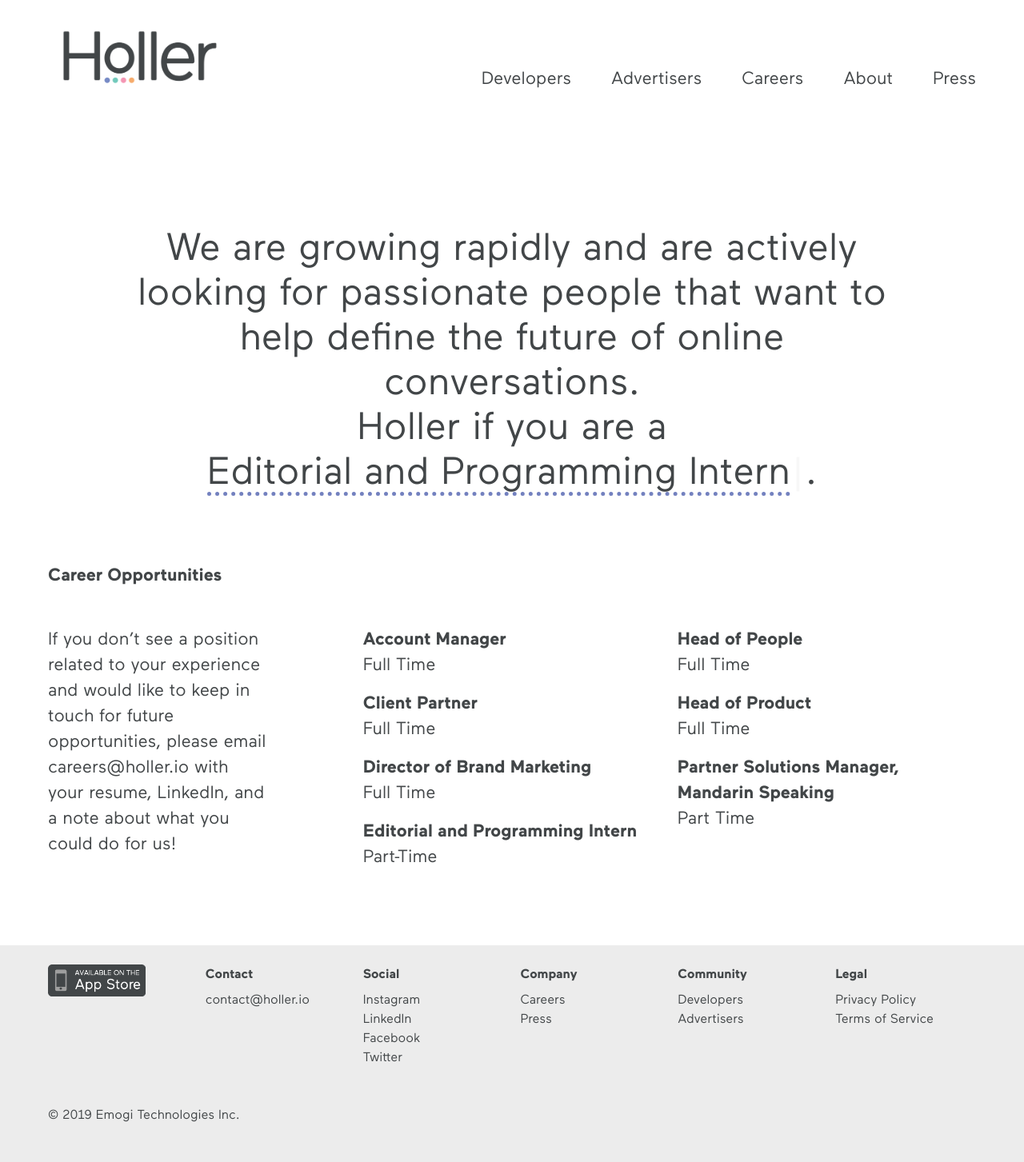
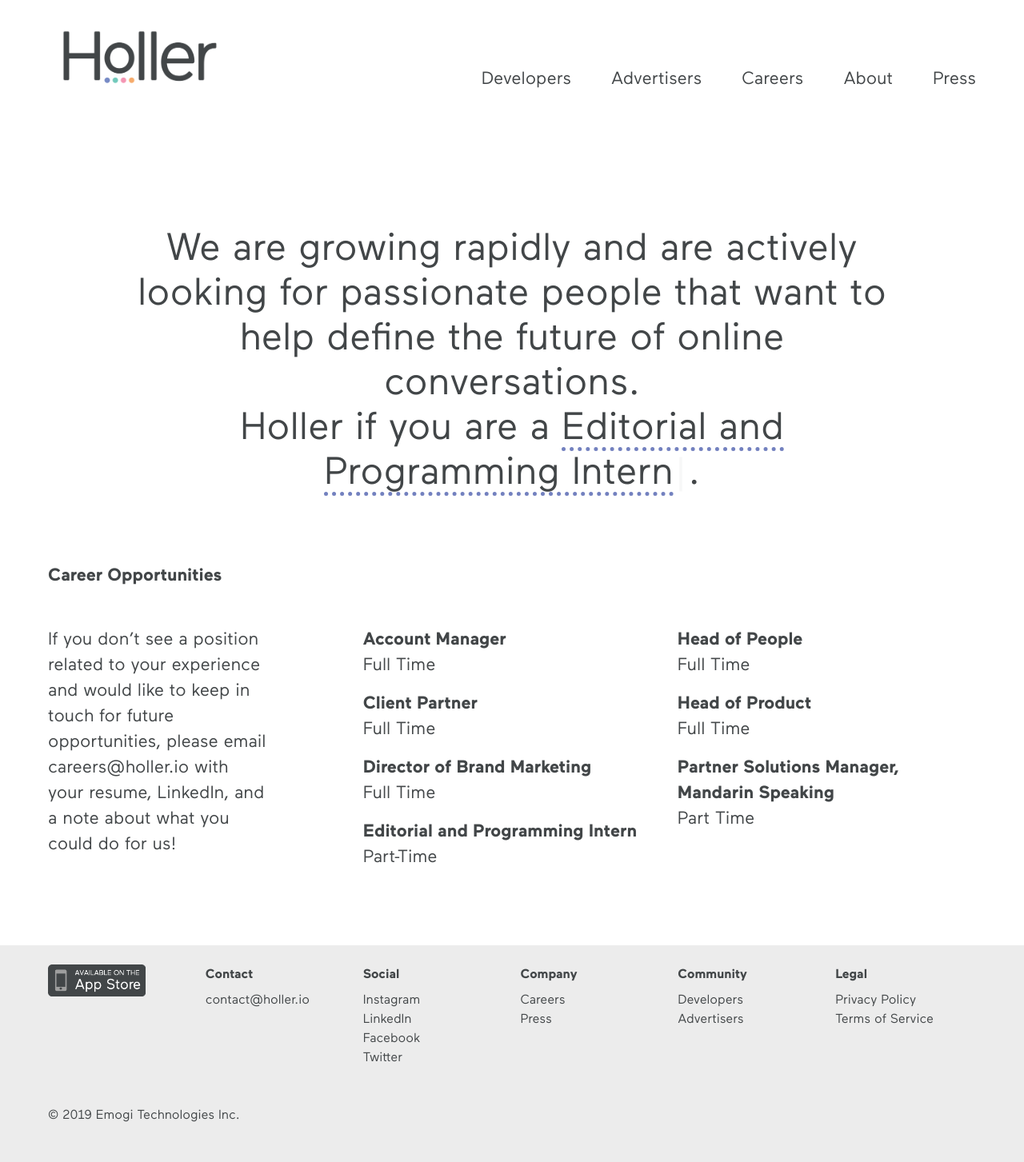
Before and after one commit to taliacotton/holler, a Jekyll site: the page built from careers.html, in a window 1280 px wide. Shown: the whole page at 80% size. Built offline with Jekyll 4.4.1, drawn with Linux system fonts in a browser that asks for light colours; nearby versions of some CDN libraries.

Commit message:
line break careers pg

```diff
--- a/careers.html
+++ b/careers.html
@@ -20,7 +20,7 @@
 
     <div class="row">
         <div class="col-10 offset-1">
-            <h2 class="text-center pt-intro">We are growing rapidly and are actively looking for passionate people that want to help define the future of online conversations. <br />Holler if you are a <span id="typed" class="underlined purple" style="white-space:pre;"></span>.</h2>
+            <h2 class="text-center pt-intro">We are growing rapidly and are actively looking for passionate people that want to help define the future of online conversations. <br />Holler if you are a <span id="typed" class="underlined purple"></span>.</h2>
         </div>
     </div>
     <div class="row mt-4 mt-md-5">
```
Also changed, not shown: 1 other file.
